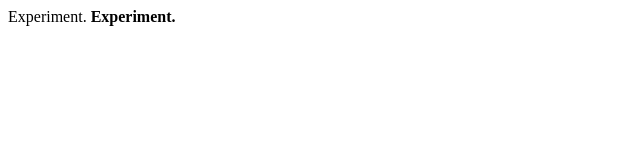
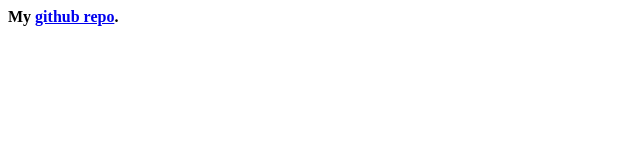
Before and after one commit to pedromarinho94/pedromarinho94.github.io, a plain HTML site: page index.html in a window 1280 px wide. Shown: the whole page, without its empty margins (0-640 px from the left). Drawn offline with Linux system fonts and the light colour scheme.

Commit message:
Update index.html

```diff
--- a/index.html
+++ b/index.html
@@ -4,11 +4,11 @@
 <head>
 	<meta charset="UTF-8">
 	<meta name="viewport" content="width=device-width, initial-scale=1, shrink-to-fit=no">
-	<title>mybits</title>
+	<title>Pedro Marinho</title>
 </head>
 
 <body="color: blue;">
-	Experiment. <b>Experiment.</b>
+	<b>My <a href="https://github.com/pedromarinho94?tab=repositories"> github repo</a>.</b>
 </body>
 
 </html>
```
